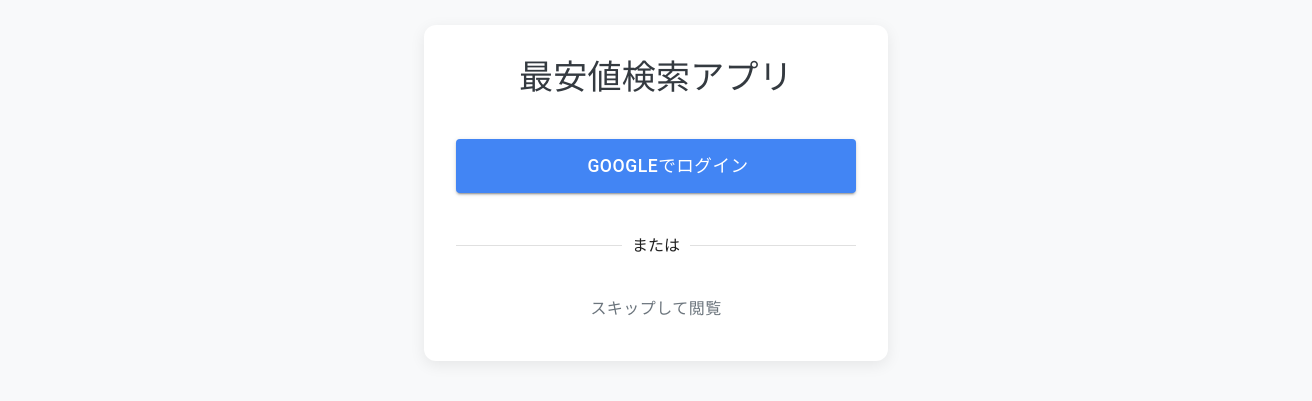
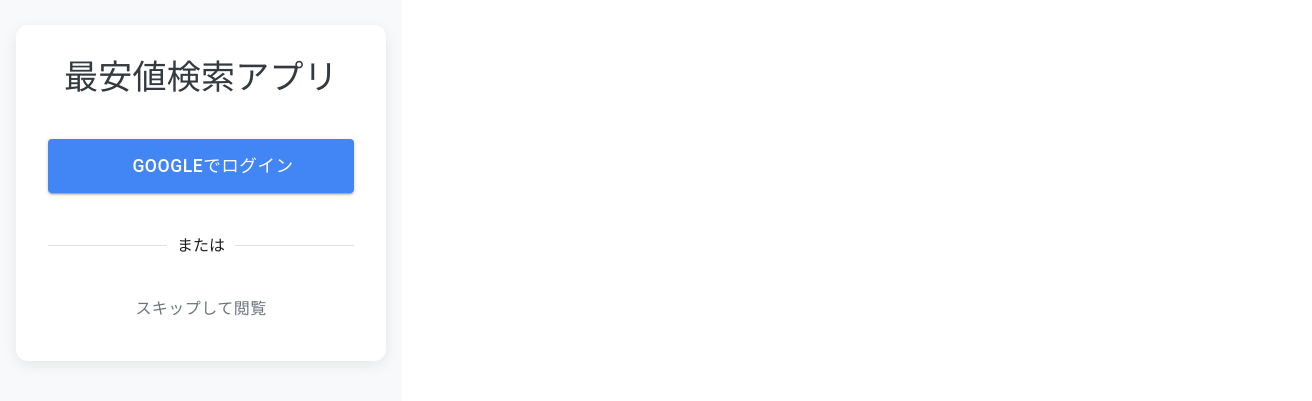
Before and after one commit to takanoaddress1228/price-share-pwa, a React (Vite) app: page / in a window 1280 px wide. Shown: the part 223-624 px from the top of the page, 1312 px wide, since content can reach past the window. Built offline with nearby package versions, Linux system fonts and the light colour scheme; no server answers; some icons are missing.

Commit message:
\"Fix: Adjust Login Box width to 100%\"

```diff
--- a/src/Login.jsx
+++ b/src/Login.jsx
@@ -41,7 +41,7 @@
     <Box
       sx={{
         minHeight: '100vh',
-        width: '100vw', // 画面全体の幅を使用
+        width: '100%', // 画面全体の幅を使用
         display: 'flex',
         justifyContent: 'center',
         alignItems: 'center',
```
